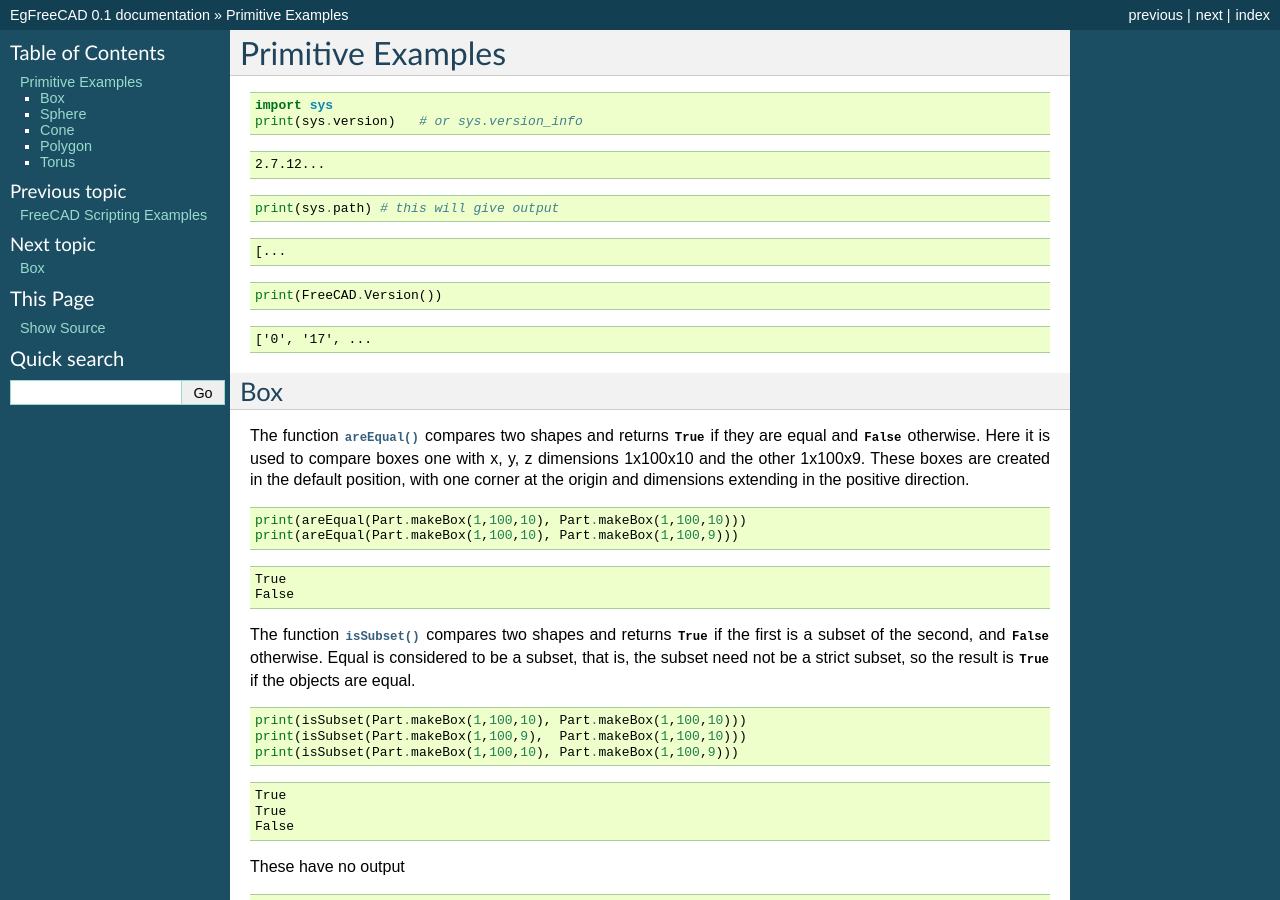
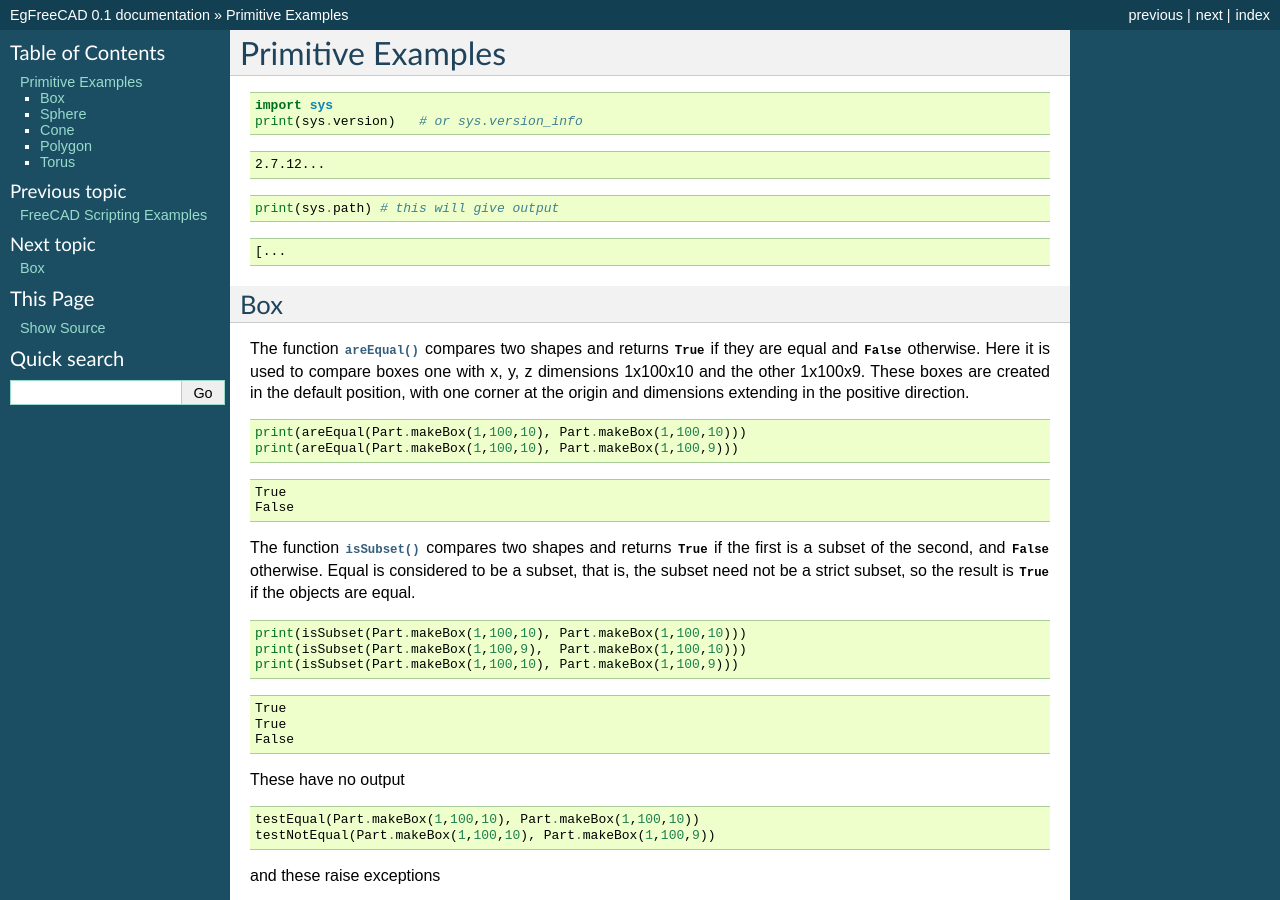
Before and after one commit to pdgilbert/EgFreeCAD, a Sphinx documentation site: the page built from source/Primitives/index.rst, in a window 1280 px wide and 900 px high. Built offline with Sphinx 7.4.7, drawn with Linux system fonts in a browser that asks for light colours; the version number could not be read and is left out.

Commit message:
minor adjustment to pass doctest with different freecad version (by different PYTHONPATH setting.

```diff
--- a/source/Primitives/index.rst
+++ b/source/Primitives/index.rst
@@ -30,14 +30,6 @@ Primitive Examples
 
    [...
 
-.. testcode::
-
-   print(FreeCAD.Version())
-
-.. testoutput::
-
-   ['0', '17', ...
-
 .. include:: box.rst
 .. include:: sphere.rst
 .. include:: cone.rst
```
